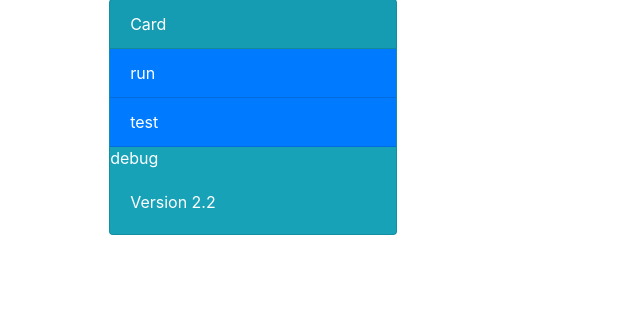
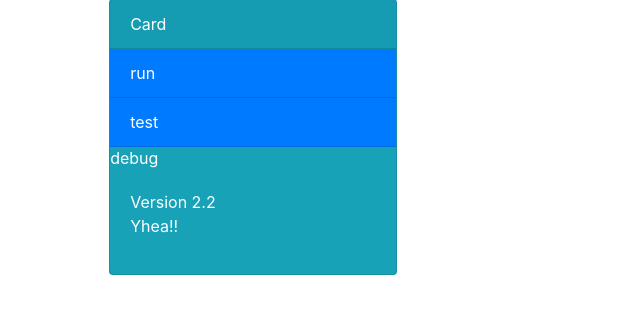
Before and after one commit to ander-chan/gittutorialandtest, a PHP site: page / in a window 1280 px wide. Shown: the part 203-517 px from the top of the page, without its empty margins (0-640 px from the left). Run offline with PHP 8.4, Linux system fonts and the light colour scheme; some libraries are stand-ins or nearby versions.

Commit message:
yhea en paso 2

```diff
--- a/index.php
+++ b/index.php
@@ -29,6 +29,7 @@
 						  </ul>
 					<div class="card-body">
 						Version 2.2
+						<p>Yhea!!</p>
 					</div>
 
 				</div>
```
